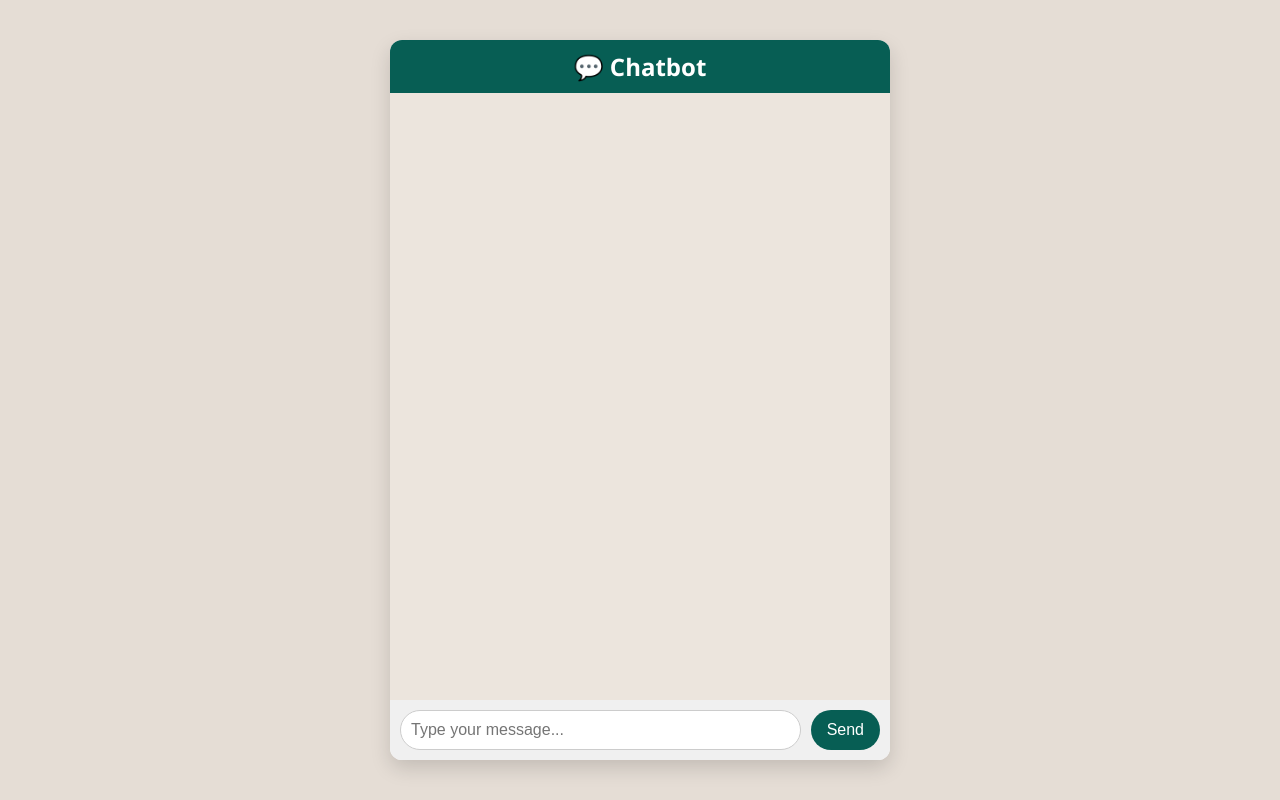
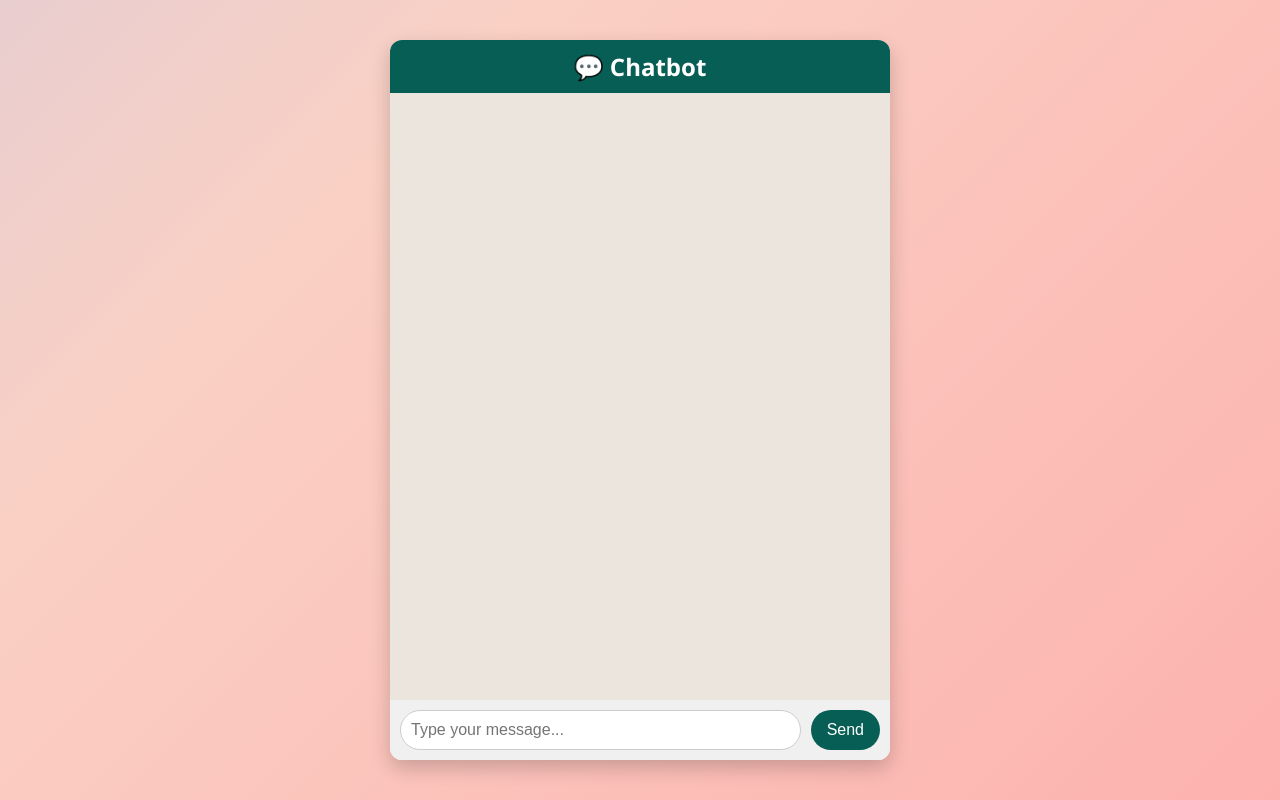
Before and after one commit to AmeeraTD/MyFirstChatBot, a Flask app: page / in a window 1280 px wide. Run offline with Flask 3, Linux system fonts and the light colour scheme.

Commit message:
made the frontend bit fancy

```diff
--- a/static/script.js
+++ b/static/script.js
@@ -52,4 +52,5 @@
         sendMessage();
       }
     });
+
   });
--- a/static/style.css
+++ b/static/style.css
@@ -5,7 +5,9 @@
 
   body {
     font-family: 'Segoe UI', sans-serif;
-    background: #e5ddd5;
+    background: linear-gradient(-45deg, #ff9a9e, #fad0c4, #a1c4fd, #c2e9fb);
+    background-size: 400% 400%;
+    animation: gradientBG 15s ease infinite;
     display: flex;
     justify-content: center;
     align-items: center;
@@ -14,9 +16,10 @@
   }
 
   .container {
-    background: #ffffff;
+    background: rgba(255, 255, 255, 0.8);
+    backdrop-filter: blur(10px);
     border-radius: 12px;
-    box-shadow: 0 8px 20px rgba(0, 0, 0, 0.15);
+    box-shadow: 0 8px 20px rgba(0, 0, 0, 0.2);
     width: 100%;
     max-width: 500px;
     height: 90vh;
@@ -24,6 +27,7 @@
     flex-direction: column;
     overflow: hidden;
   }
+
 
   h2 {
     margin: 0;
@@ -94,3 +98,15 @@
   button:hover {
     background-color: #064b45;
   }
+
+  @keyframes gradientBG {
+    0% {
+      background-position: 0% 50%;
+    }
+    50% {
+      background-position: 100% 50%;
+    }
+    100% {
+      background-position: 0% 50%;
+    }
+  }
```
